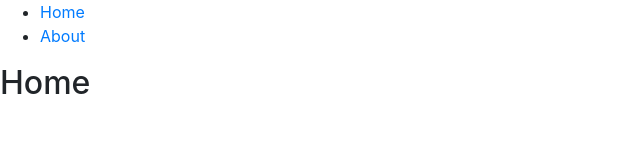
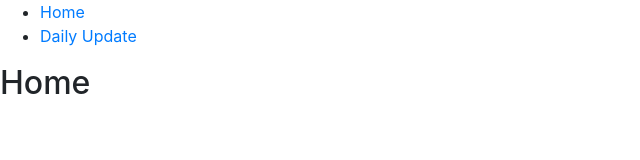
Before and after one commit to domvrk/blog, a React (Create React App) app: page / in a window 1280 px wide. Shown: the top 160 px of the page, without its empty margins (0-640 px from the left). Built offline with nearby package versions, Linux system fonts and the light colour scheme.

Commit message:
Update Navigation.js

```diff
--- a/src/components/Navigation.js
+++ b/src/components/Navigation.js
@@ -14,7 +14,7 @@
         <div>
           <ul id="nav">
             <li><Link to="/">Home</Link></li>
-            <li><Link to="/about">About</Link></li>
+            <li><Link to="/about">Daily Update</Link></li>
           </ul>
         </div>
 
```
